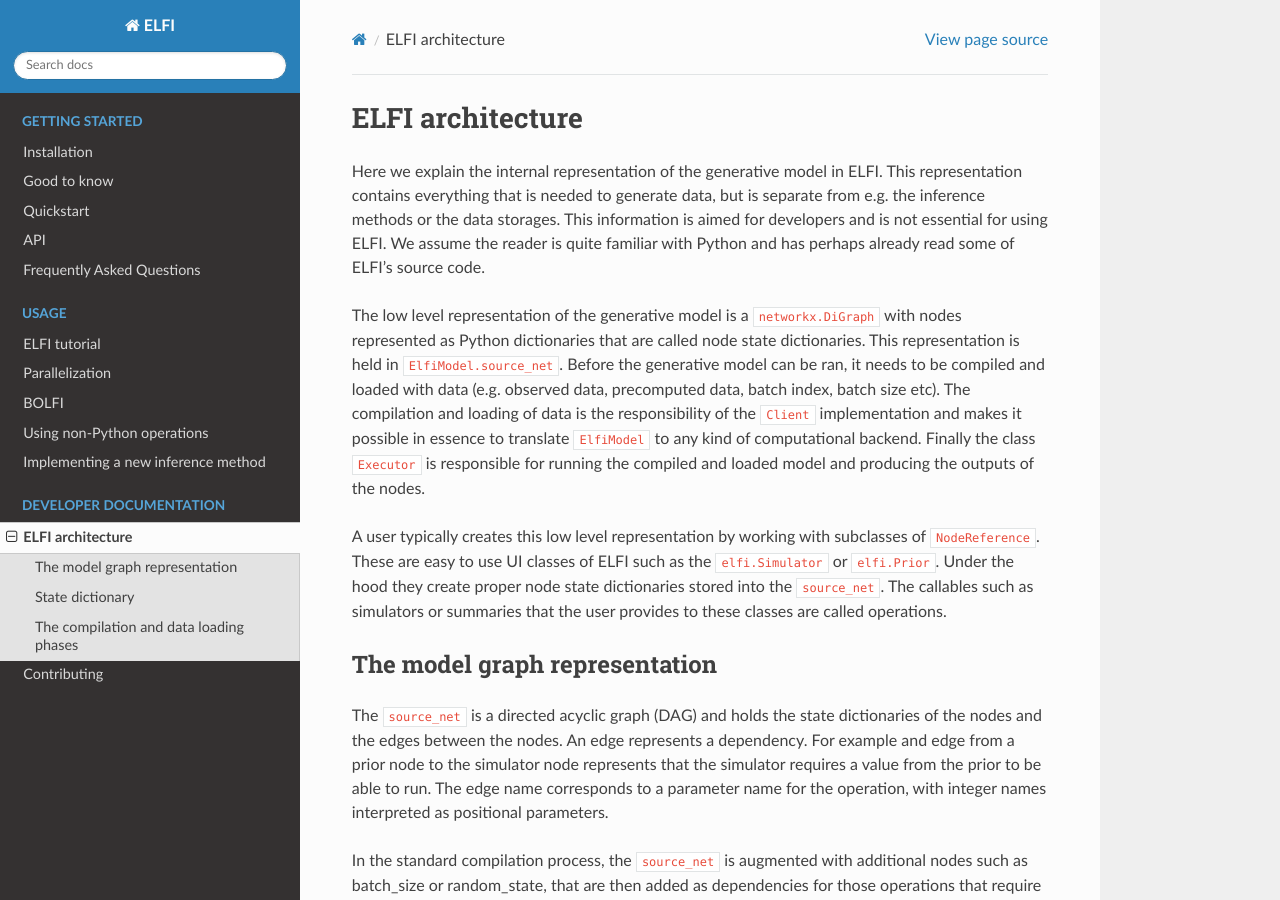
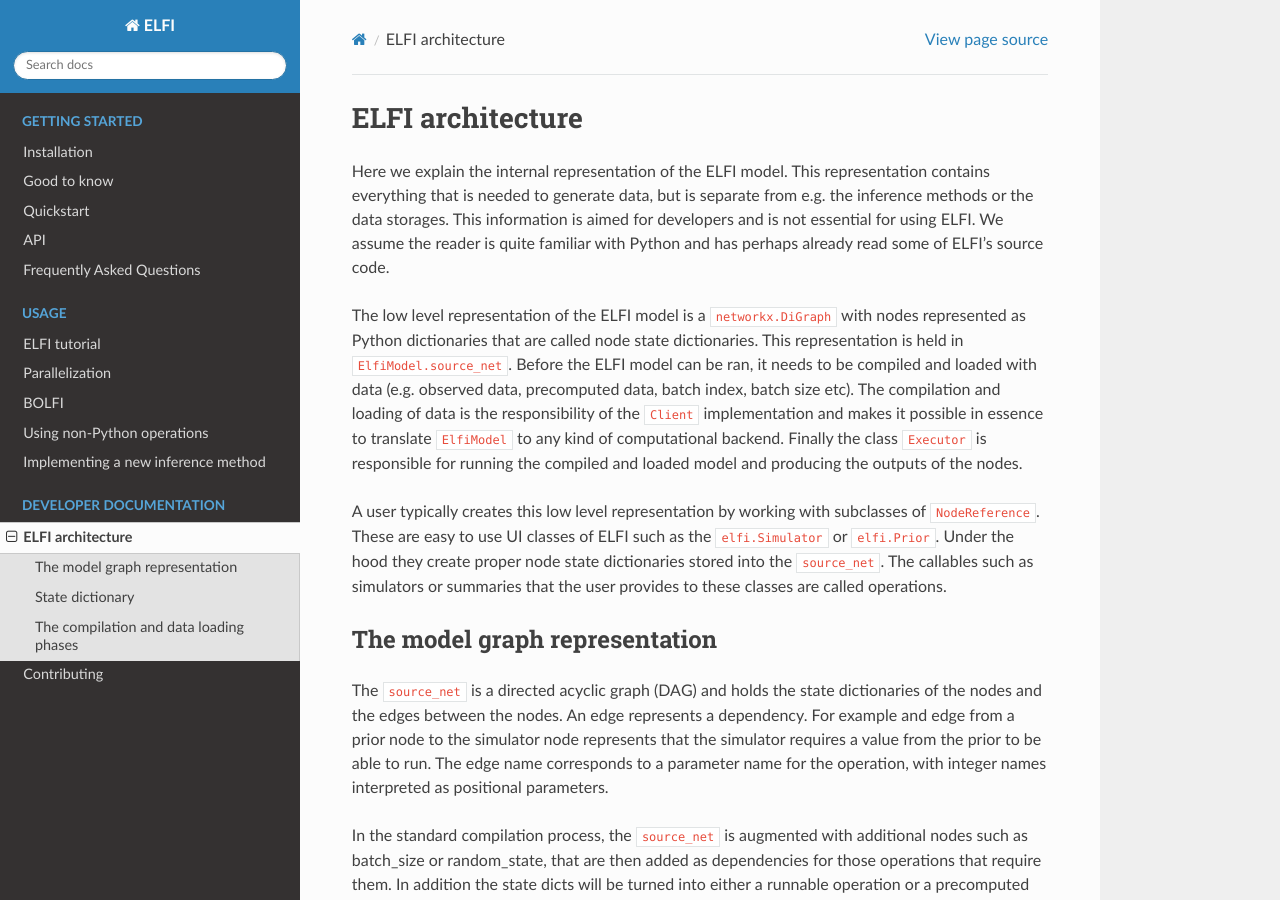
Before and after one commit to elfi-dev/elfi, a Sphinx documentation site: the page built from docs/developer/architecture.rst, in a window 1280 px wide and 900 px high. Built offline with Sphinx 7.4.7 and the Read the Docs theme 2.0.0, drawn with Linux system fonts in a browser that asks for light colours; the version number could not be read and is left out.

Commit message:
Some more

```diff
--- a/docs/developer/architecture.rst
+++ b/docs/developer/architecture.rst
@@ -1,19 +1,19 @@
 ELFI architecture
 =================
 
-Here we explain the internal representation of the generative model in ELFI. This
+Here we explain the internal representation of the ELFI model. This
 representation contains everything that is needed to generate data, but is separate from
 e.g. the inference methods or the data storages. This information is aimed for developers
 and is not essential for using ELFI. We assume the reader is quite familiar with Python
 and has perhaps already read some of ELFI's source code.
 
-The low level representation of the generative model is a ``networkx.DiGraph`` with nodes
+The low level representation of the ELFI model is a ``networkx.DiGraph`` with nodes
 represented as Python dictionaries that are called node state dictionaries. This
-representation is held in ``ElfiModel.source_net``. Before the generative model can be ran,
-it needs to be compiled and loaded with data (e.g. observed data, precomputed data, batch
+representation is held in ``ElfiModel.source_net``. Before the ELFI model can be ran, it
+needs to be compiled and loaded with data (e.g. observed data, precomputed data, batch
 index, batch size etc). The compilation and loading of data is the responsibility of the
-``Client`` implementation and makes it possible in essence to translate ``ElfiModel`` to any
-kind of computational backend. Finally the class ``Executor`` is responsible for
+``Client`` implementation and makes it possible in essence to translate ``ElfiModel`` to
+any kind of computational backend. Finally the class ``Executor`` is responsible for
 running the compiled and loaded model and producing the outputs of the nodes.
 
 A user typically creates this low level representation by working with subclasses of
```
